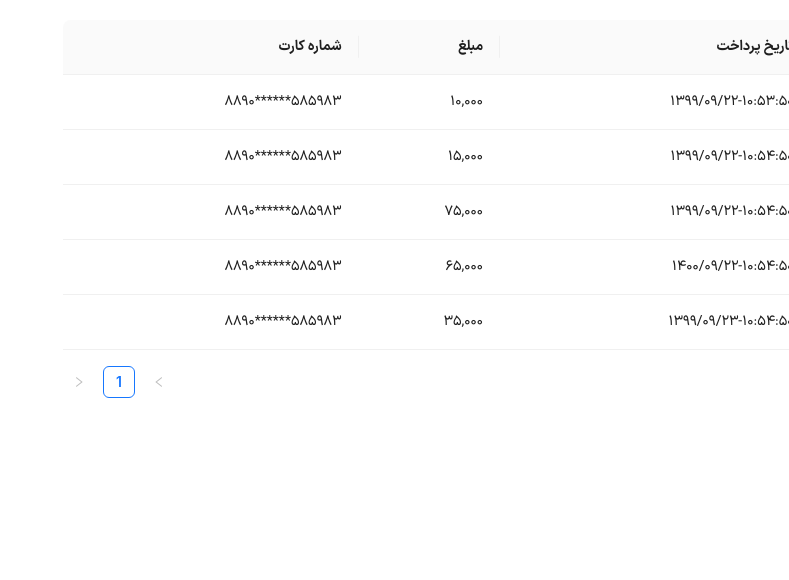
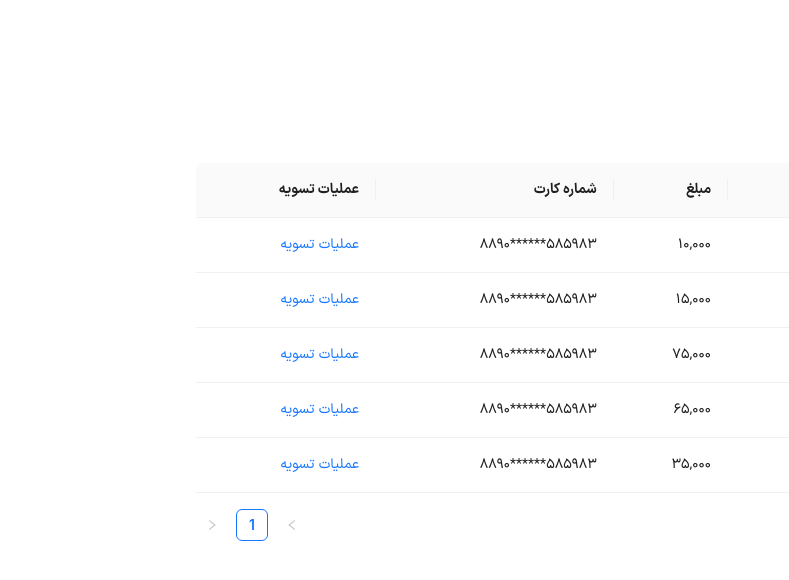
Before and after one commit to Sabamoradi/table-app, a React (Create React App) app: page / in a window 1280 px wide. Shown: the top 580 px of the page, without its empty margins (491-1280 px from the left). Built offline with nearby package versions, Linux system fonts and the light colour scheme.

Commit message:
add modal to table

```diff
--- /dev/null
+++ b/src/components/Modal/index.tsx
@@ -0,0 +1,47 @@
+import { Modal, Button } from "antd";
+import { localTexts } from "../../locals/text";
+import styles from "./style.module.scss";
+import { moneySeparator } from "../../utils/addThousandSeparator";
+import { ReactNode } from "react";
+
+interface Props {
+  isModalOpen: boolean;
+  closeModal: () => void;
+  children:ReactNode
+}
+
+const CustomModal = (props: Props) => {
+  const { isModalOpen,closeModal,children } = props;
+
+
+  return (
+    <Modal
+      title={localTexts.settlingAccount}
+      open={isModalOpen}
+      width={700}
+      onCancel={closeModal}
+      footer={[
+        <Button
+          key="back"
+          className={styles.back_btn}
+          onClick={() => closeModal}
+        >
+          {localTexts.close}
+        </Button>,
+        <Button
+          key="submit"
+          className={styles.submit_btn}
+          onClick={() => closeModal}
+        >
+          {localTexts.finalProcess}
+        </Button>,
+      ]}
+    >
+        {children}
+
+
+    </Modal>
+  );
+};
+
+export default CustomModal;
--- /dev/null
+++ b/src/components/Modal/style.module.scss
@@ -0,0 +1,10 @@
+@use "src/styles/main.scss" as *;
+
+.back_btn{
+  border: toRem(1) solid $gray-d9;
+}
+
+.submit_btn{
+  background-color: $blue-2b;
+  color: $white;
+}
--- a/src/configs/data.ts
+++ b/src/configs/data.ts
@@ -41,5 +41,3 @@ export let tableData = [
     cardNumber: "585983******8890",
   },
 ];
-
-// import { tableData } from '../../configs/data';
--- a/src/domains/Home/index.tsx
+++ b/src/domains/Home/index.tsx
@@ -9,18 +9,20 @@ import { FilterDropdownProps } from "antd/es/table/interface";
 import { localTexts } from "../../locals/text";
 import { moneySeparator } from "../../utils/addThousandSeparator";
 import { TableDataType } from "../../type/types";
+import CustomModal from "../../components/Modal";
 
 type DataIndex = keyof TableDataType;
 
 const Home: React.FC = () => {
   const searchInput = useRef<InputRef>(null);
-  const [searchText, setSearchText] = useState('');
-  const [searchedColumn, setSearchedColumn] = useState('');
+  const [searchText, setSearchText] = useState("");
+  const [searchedColumn, setSearchedColumn] = useState("");
+  const [isModalOpen, setIsModalOpen] = useState(false);
 
   const handleSearch = (
     selectedKeys: string[],
-    confirm: FilterDropdownProps['confirm'],
-    dataIndex: DataIndex,
+    confirm: FilterDropdownProps["confirm"],
+    dataIndex: DataIndex
   ) => {
     confirm();
     setSearchText(selectedKeys[0]);
@@ -32,25 +34,43 @@ const Home: React.FC = () => {
       case 1:
         return localTexts.successStatus;
       default:
-        return 'Unknown';
+        return "Unknown";
     }
   };
 
-  const getColumnSearchProps = (dataIndex: DataIndex): TableColumnType<TableDataType> => ({
-    filterDropdown: ({ setSelectedKeys, selectedKeys, confirm, clearFilters, close }) => (
+  const openModal = () => {
+    setIsModalOpen(true);
+  };
+
+  const getColumnSearchProps = (
+    dataIndex: DataIndex
+  ): TableColumnType<TableDataType> => ({
+    filterDropdown: ({
+      setSelectedKeys,
+      selectedKeys,
+      confirm,
+      clearFilters,
+      close,
+    }) => (
       <div style={{ padding: 8 }} onKeyDown={(e) => e.stopPropagation()}>
         <Input
           ref={searchInput}
           placeholder={`Search ${dataIndex}`}
           value={selectedKeys[0]}
-          onChange={(e) => setSelectedKeys(e.target.value ? [e.target.value] : [])}
-          onPressEnter={() => handleSearch(selectedKeys as string[], confirm, dataIndex)}
-          style={{ marginBottom: 8, display: 'block' }}
+          onChange={(e) =>
+            setSelectedKeys(e.target.value ? [e.target.value] : [])
+          }
+          onPressEnter={() =>
+            handleSearch(selectedKeys as string[], confirm, dataIndex)
+          }
+          style={{ marginBottom: 8, display: "block" }}
         />
         <Space>
           <Button
             type="primary"
-            onClick={() => handleSearch(selectedKeys as string[], confirm, dataIndex)}
+            onClick={() =>
+              handleSearch(selectedKeys as string[], confirm, dataIndex)
+            }
             icon={<SearchOutlined />}
             size="small"
             style={{ width: 90 }}
@@ -61,7 +81,7 @@ const Home: React.FC = () => {
       </div>
     ),
     filterIcon: (filtered: boolean) => (
-      <SearchOutlined style={{ color: filtered ? '#1677ff' : undefined }} />
+      <SearchOutlined style={{ color: filtered ? "#1677ff" : undefined }} />
     ),
     onFilter: (value, record) =>
       record[dataIndex]
@@ -75,13 +95,13 @@ const Home: React.FC = () => {
       title: `شماره تراکنش`,
       dataIndex: "trackId",
       key: "trackId",
-      ...getColumnSearchProps('trackId'),
+      ...getColumnSearchProps("trackId"),
     },
     {
       title: `وضعیت تراکنش`,
       dataIndex: "status",
       key: "status",
-      render: (text: number) => getStatusString(text)
+      render: (text: number) => getStatusString(text),
     },
     {
       title: `تاریخ پرداخت`,
@@ -99,11 +119,33 @@ const Home: React.FC = () => {
       dataIndex: "cardNumber",
       key: "cardNumber",
     },
+    {
+      title: `${localTexts.action}`,
+      key: "action",
+      render: (_, record) => (
+        <>
+          <Space className="action-item" size="middle">
+            <a onClick={() => openModal()}>{localTexts.action}</a>
+          </Space>
+        </>
+      ),
+    },
   ];
 
   return (
     <div className={styles.table_wrapper}>
       <Table columns={columns} dataSource={tableData} />
+      <CustomModal
+        isModalOpen={isModalOpen}
+        closeModal={() => setIsModalOpen(false)}
+      >
+        <div className={styles.top_section}>
+          <h4>{localTexts.currentAmount}</h4>
+          <p className={styles.amount}>
+            {moneySeparator(15000)} <span>ریال</span>
+          </p>
+        </div>
+      </CustomModal>
     </div>
   );
 };
--- a/src/domains/Home/style.module.scss
+++ b/src/domains/Home/style.module.scss
@@ -1,5 +1,27 @@
 @use "src/styles/main.scss" as *;
 
 .table_wrapper{
-  padding: 20px;
+  padding: toRem(20) toRem(50);
+  width: 100%;
+  height: 90vh;
+  display: flex;
+  align-items: center;
+  justify-content: center;
 }
+.top_section{
+  margin-top: toRem(30);
+  padding-bottom: toRem(20);
+  border-bottom: 1px solid $gray-e3;
+  h4{
+    color: $gray-8d;
+    font-size: toRem(16);
+    font-weight: 400;
+  }
+  p{
+    color: $blue-2b;
+    font-size: toRem(24);
+    span{
+      font-size: toRem(16);
+    }
+  }
+}
--- /dev/null
+++ b/src/hooks/useDispatch.ts
@@ -0,0 +1,5 @@
+import { TypedUseSelectorHook, useDispatch, useSelector } from 'react-redux';
+import type { RootState, AppDispatch } from '../store/store';
+
+export const useAppDispatch = () => useDispatch<AppDispatch>();
+export const useAppSelector: TypedUseSelectorHook<RootState> = useSelector;
--- a/src/locals/text.ts
+++ b/src/locals/text.ts
@@ -1,4 +1,8 @@
 export const localTexts = {
     successStatus: "پرداخت موفق",
-
+    action:'عملیات تسویه',
+    close:'انصراف',
+    finalProcess:'ثبت درخواست تسویه',
+    settlingAccount:'تسویه کیف پول',
+    currentAmount:'موجودی فعلی'
   };
--- a/src/store/general/types.ts
+++ b/src/store/general/types.ts
@@ -2,4 +2,5 @@
 
 export interface State {
     status: 'idle' | 'loading' | 'failed';
+    closeModal:boolean
 };
--- a/src/styles/_constants.scss
+++ b/src/styles/_constants.scss
@@ -1 +1,6 @@
 $white: #fff;
+
+$gray-d9:#d9d9d9;
+$blue-2b:#2b2be7;
+$gray-e3:#e3e3e3;
+$gray-8d:#8d8c8c;
--- a/src/styles/root.scss
+++ b/src/styles/root.scss
@@ -25,6 +25,11 @@ ul {
 .ant-table-column-title,
 .ant-table-cell,
 .ant-breadcrumb,
-.ant-btn {
+.ant-btn,
+.ant-modal-content
+{
   font-family: IRANSansXFaNum;
 }
+.ant-table-wrapper{
+  width: 100%;
+}
```
Also changed, not shown: src/store/general/slice.ts (+8 -0 lines).
